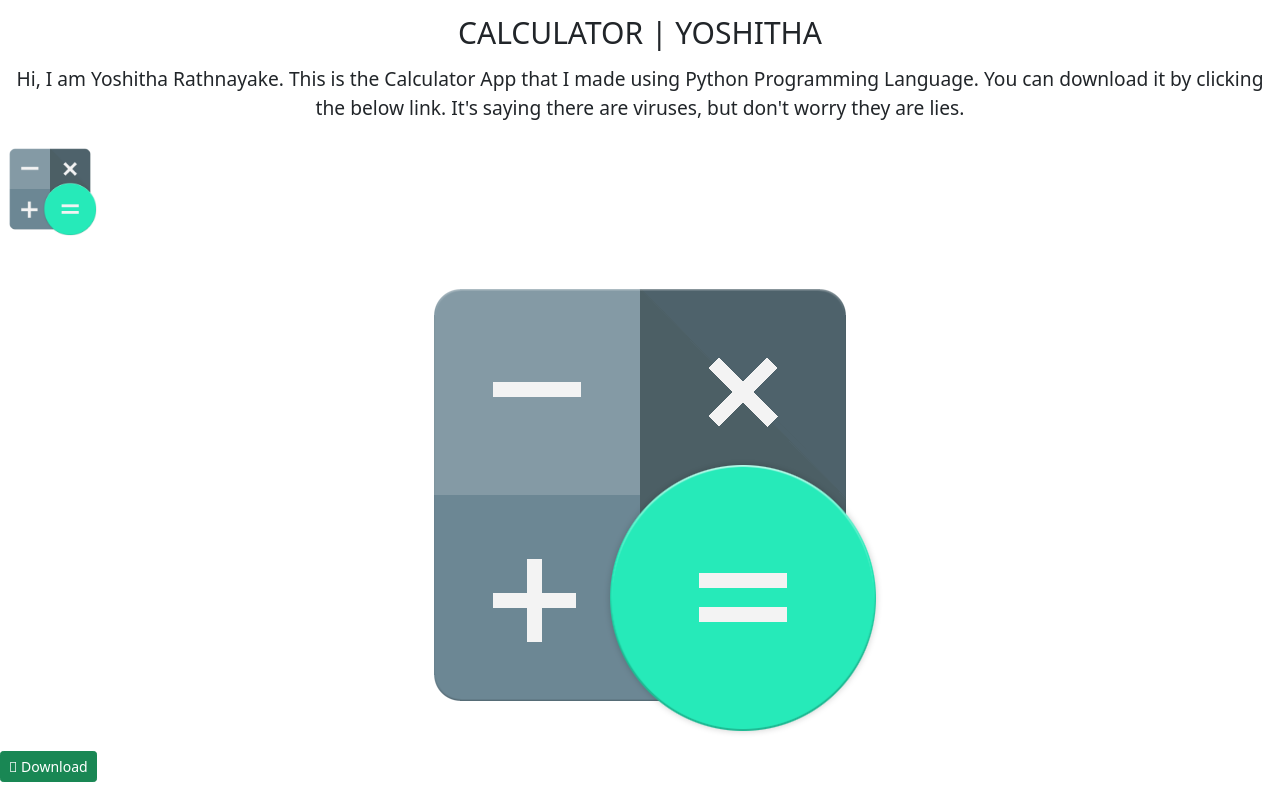
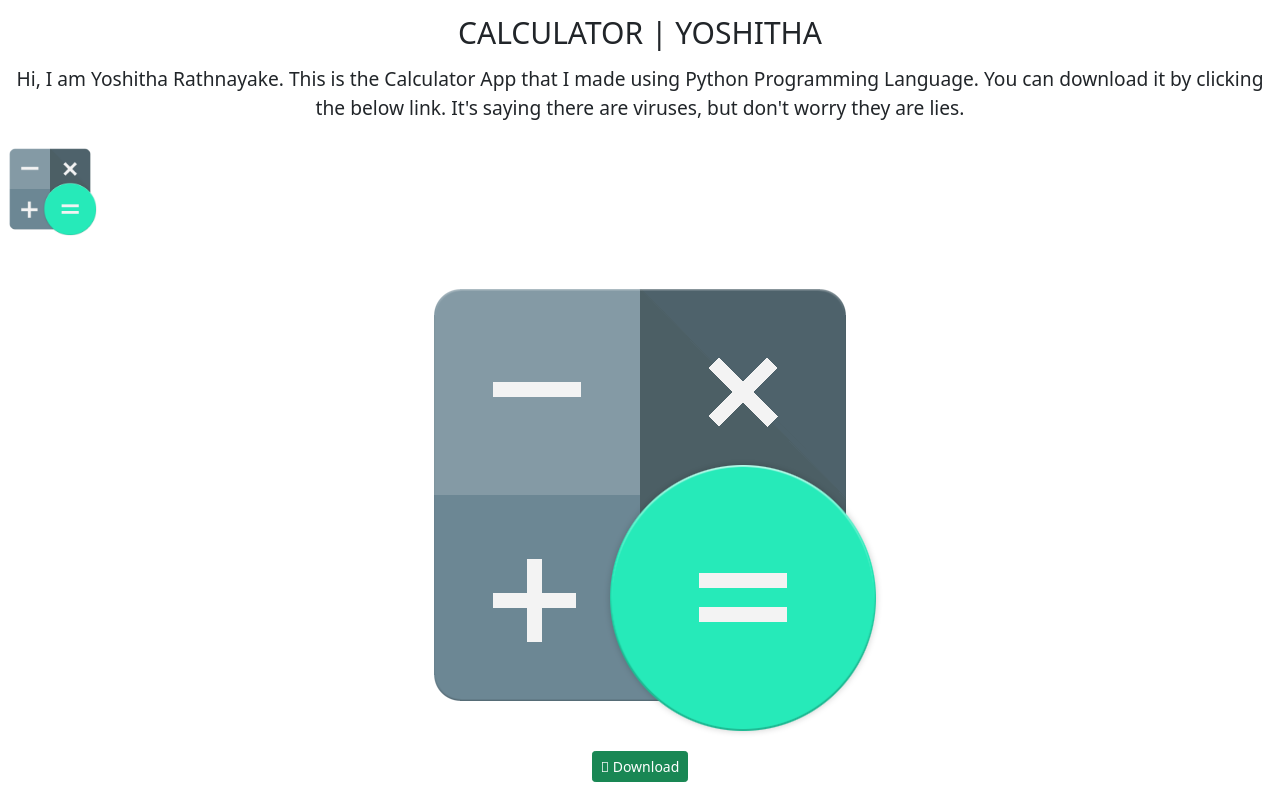
Before and after one commit to YoshithaRathnayake/CALCULATOR-WEBSITE, a plain HTML site: page index.html in a window 1280 px wide. Drawn offline with nearby package versions, Linux system fonts and the light colour scheme.

Commit message:
fix: align the download button to center (#41)

```diff
--- a/assets/css/styles.css
+++ b/assets/css/styles.css
@@ -12,3 +12,9 @@
 	font-size:larger;
 	font-weight:lighter;
 }
+
+#button{
+	display: flex;
+	justify-content: center;
+	margin-bottom: 10px;
+}
--- a/index.html
+++ b/index.html
@@ -73,8 +73,9 @@
         <img src="assets/img/CALCULATOR.png">
     </center>
 
-
-   <a href="Application/CALCULATOR.exe" class="btn btn-success btn-sm"><i class="fa-solid fa-download"></i> Download</a>
+    <div id="button">
+        <a href="Application/CALCULATOR.exe" class="btn btn-success btn-sm"><i class="fa-solid fa-download"></i> Download</a>
+    </div>
 
 </body>
 
```
